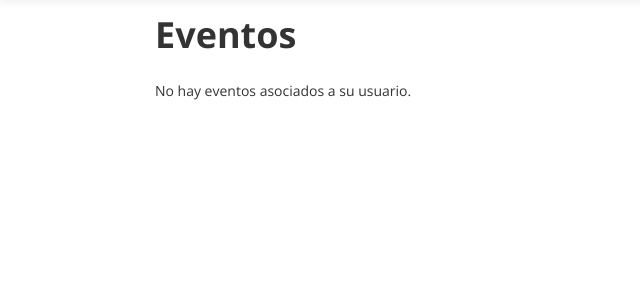
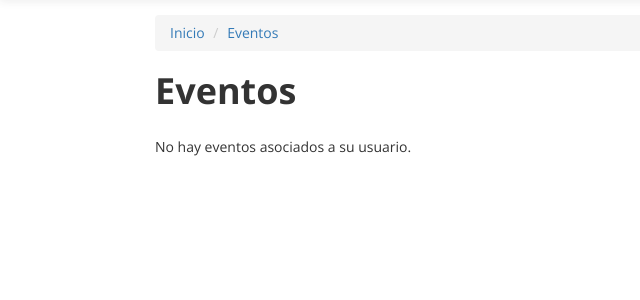
Before and after one commit to PyAr/asoc_members, a Django app: template website/events/templates/event_list.html in a window 1280 px wide. Shown: the part 70-370 px from the top of the page, without its empty margins (0-640 px from the left). Run offline with Django 3.2, Linux system fonts and the light colour scheme; the template is opened without the code that fills it, so the values that code supplies are empty; some libraries are stand-ins or nearby versions.

Commit message:
added route navigation bar

```diff
--- a/website/events/static/css/events.css
+++ b/website/events/static/css/events.css
@@ -23,3 +23,8 @@
 .dashborard-element-actions {
     text-align: right;
 }
+
+.route-navigator {
+    margin-bottom: 10px;
+
+}
--- a/website/events/templates/event_list.html
+++ b/website/events/templates/event_list.html
@@ -1,6 +1,14 @@
 {% extends "events_base.html" %}
 {% block content %}
 <div class="container">
+
+    <div class="route-navigator" >
+            <ol class="breadcrumb">
+                <li><a href="{% url 'events_home' %}">Inicio</a></li>
+                <li class="active"><a href="{% url 'event_list' %}">Eventos</a></li>
+            </ol>
+    </div>
+
     <h1>Eventos</h1>
     {% if event_list %}
     <ul>
```
Also changed, not shown: website/events/templates/event_detail.html (+9 -0 lines), website/events/templates/events_home.html (+7 -0 lines).
